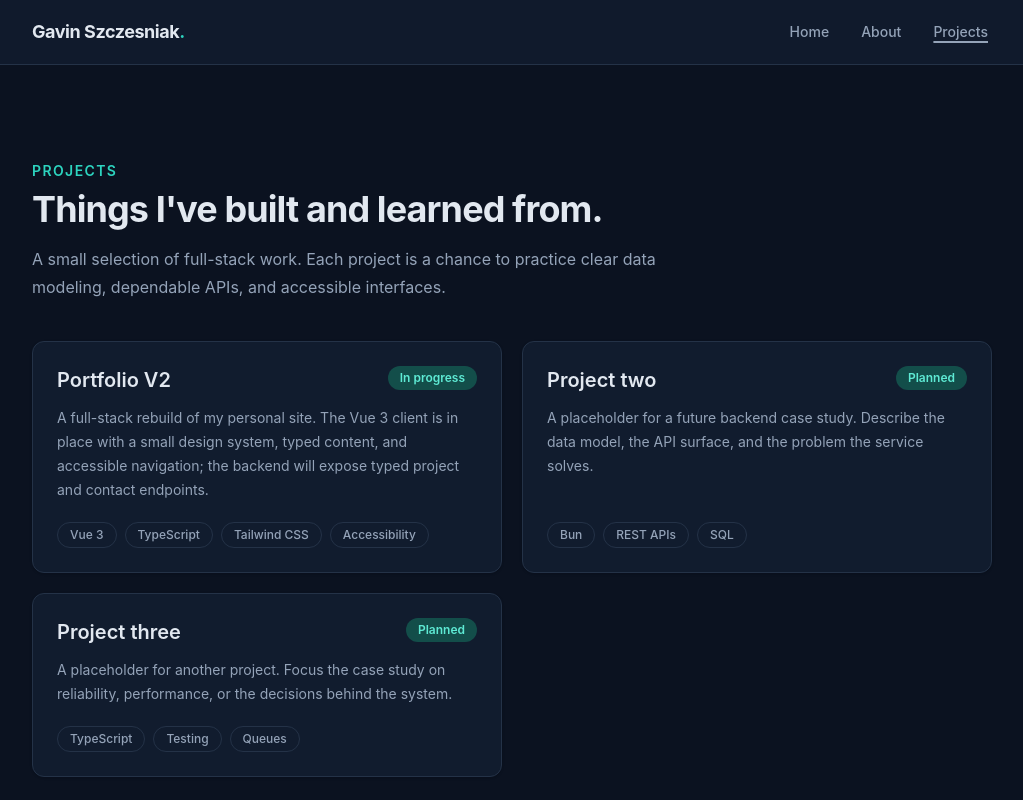
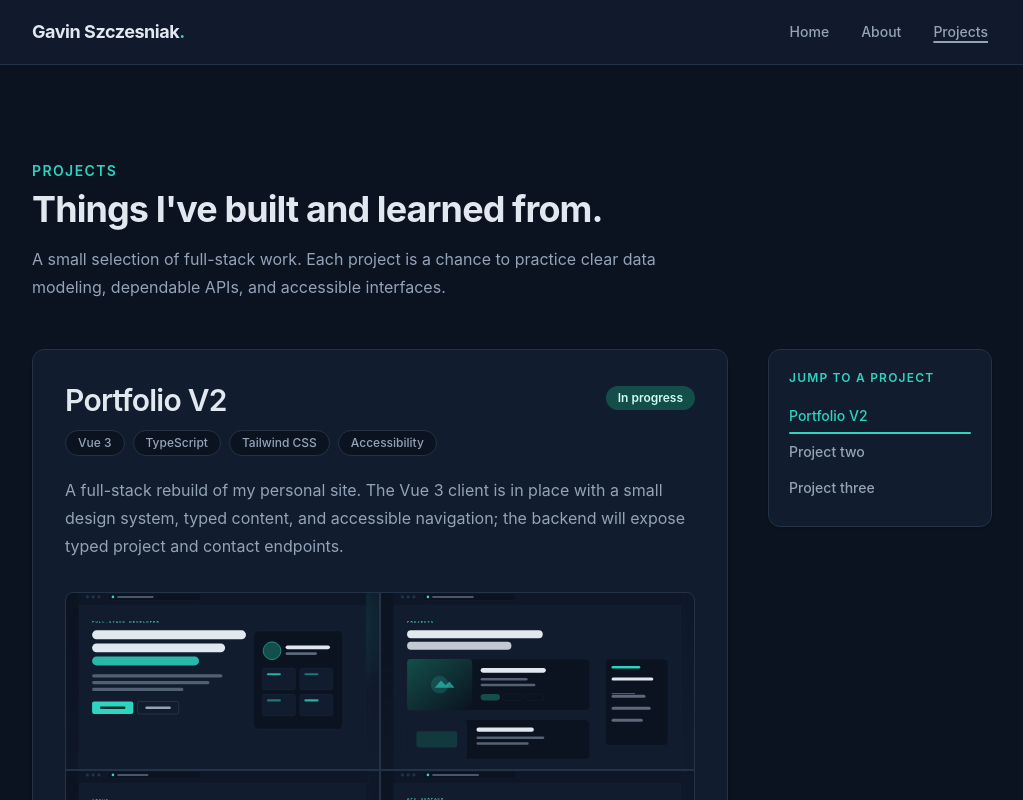
Before and after one commit to Battlertrunks/Portfolio-v2, a Vue app: page /projects in a window 1280 px wide. Shown: the top 800 px of the page, without its empty margins (128-1151 px from the left). Built offline with nearby package versions, Linux system fonts and the light colour scheme.

Commit message:
Build project sections with sidebar navigation

```diff
--- a/src/features/projects/ProjectsView.vue
+++ b/src/features/projects/ProjectsView.vue
@@ -1,8 +1,67 @@
 <script setup lang="ts">
+import { onBeforeUnmount, onMounted, ref } from 'vue'
+
 import BaseCard from '@/components/BaseCard.vue'
 import PageContainer from '@/components/PageContainer.vue'
+import ProjectMediaGrid from '@/components/ProjectMediaGrid.vue'
 import SectionHeading from '@/components/SectionHeading.vue'
 import { projects } from '@/features/projects/projects.data'
+
+const activeProjectId = ref(projects[0]?.id ?? '')
+let scrollFrame: number | null = null
+
+function updateActiveProject() {
+  if (projects.length === 0) {
+    return
+  }
+
+  const activationOffset = 140
+  let nextActiveId = projects[0]?.id ?? ''
+
+  for (const project of projects) {
+    const section = document.getElementById(project.id)
+
+    if (section && section.getBoundingClientRect().top <= activationOffset) {
+      nextActiveId = project.id
+    }
+  }
+
+  const pageHeight = document.documentElement.scrollHeight
+  const viewportBottom = window.scrollY + window.innerHeight
+  const isAtPageBottom = pageHeight > window.innerHeight && viewportBottom >= pageHeight - 8
+
+  if (isAtPageBottom) {
+    nextActiveId = projects[projects.length - 1]?.id ?? nextActiveId
+  }
+
+  activeProjectId.value = nextActiveId
+}
+
+function scheduleActiveProjectUpdate() {
+  if (scrollFrame !== null) {
+    return
+  }
+
+  scrollFrame = window.requestAnimationFrame(() => {
+    scrollFrame = null
+    updateActiveProject()
+  })
+}
+
+onMounted(() => {
+  updateActiveProject()
+  window.addEventListener('scroll', scheduleActiveProjectUpdate, { passive: true })
+  window.addEventListener('resize', scheduleActiveProjectUpdate)
+})
+
+onBeforeUnmount(() => {
+  window.removeEventListener('scroll', scheduleActiveProjectUpdate)
+  window.removeEventListener('resize', scheduleActiveProjectUpdate)
+
+  if (scrollFrame !== null) {
+    window.cancelAnimationFrame(scrollFrame)
+  }
+})
 </script>
 
 <template>
@@ -16,30 +75,89 @@ import { projects } from '@/features/projects/projects.data'
         description="A small selection of full-stack work. Each project is a chance to practice clear data modeling, dependable APIs, and accessible interfaces."
       />
 
-      <ul class="mt-10 grid gap-5 md:grid-cols-2">
-        <BaseCard v-for="project in projects" :key="project.title" as="li" class="flex flex-col">
+      <div class="mt-12 grid gap-8 lg:grid-cols-[minmax(0,1fr)_14rem] lg:items-start lg:gap-10">
+        <aside
+          class="rounded-xl border border-line bg-surface p-5 shadow-sm lg:sticky lg:top-24 lg:col-start-2 lg:row-start-1 lg:self-start"
+          aria-labelledby="project-index-title"
+        >
+          <h2
+            id="project-index-title"
+            class="text-xs font-semibold tracking-widest text-accent uppercase"
+          >
+            Jump to a project
+          </h2>
+          <nav class="mt-3" aria-label="Project sections">
+            <ul class="flex flex-wrap gap-x-5 gap-y-0 lg:mt-1 lg:flex-col lg:gap-0">
+              <li v-for="project in projects" :key="project.id">
+                <a
+                  :href="`#${project.id}`"
+                  class="group relative inline-flex py-1.5 text-sm font-medium transition-colors lg:w-full lg:py-2"
+                  :class="
+                    activeProjectId === project.id ? 'text-accent' : 'text-muted hover:text-ink'
+                  "
+                  :aria-current="activeProjectId === project.id ? 'location' : undefined"
+                  @click="activeProjectId = project.id"
+                >
+                  {{ project.title }}
+                  <span
+                    aria-hidden="true"
+                    class="absolute inset-x-0 bottom-0 h-0.5 origin-left rounded-full bg-accent transition-transform duration-300 ease-out"
+                    :class="
+                      activeProjectId === project.id
+                        ? 'scale-x-100'
+                        : 'scale-x-0 group-hover:scale-x-100'
+                    "
+                  />
+                </a>
+              </li>
+            </ul>
+          </nav>
+        </aside>
+
+        <ol class="space-y-7 lg:col-start-1 lg:row-start-1">
+          <BaseCard
+            v-for="project in projects"
+            :id="project.id"
+            :key="project.id"
+            as="li"
+            padding="lg"
+            class="scroll-mt-24"
+            :aria-labelledby="`${project.id}-title`"
+          >
             <div class="flex items-start justify-between gap-4">
-            <h2 class="text-xl font-semibold text-ink">{{ project.title }}</h2>
+              <h2
+                :id="`${project.id}-title`"
+                class="text-2xl font-semibold tracking-tight text-ink sm:text-3xl"
+              >
+                {{ project.title }}
+              </h2>
               <span
-              class="shrink-0 rounded-full bg-accent-soft px-3 py-1 text-xs font-semibold text-accent-strong"
+                class="mt-1 shrink-0 rounded-full bg-accent-soft px-3 py-1 text-xs font-semibold text-accent-soft-ink"
               >
                 {{ project.status }}
               </span>
             </div>
-          <p class="mt-3 flex-1 text-sm leading-6 text-muted">{{ project.description }}</p>
-          <ul class="mt-5 flex flex-wrap gap-2" aria-label="Technologies used">
+
+            <ul class="mt-3 flex flex-wrap gap-2" aria-label="Skills and technologies">
               <li
                 v-for="tag in project.tags"
                 :key="tag"
-              class="rounded-full border border-line px-3 py-1 text-xs font-medium text-muted"
+                class="rounded-full border border-line bg-canvas px-3 py-1 text-xs font-medium text-muted"
               >
                 {{ tag }}
               </li>
             </ul>
+
+            <p class="mt-5 text-base leading-7 text-muted">{{ project.description }}</p>
+
+            <ProjectMediaGrid
+              v-if="project.media?.length"
+              class="mt-6 sm:mt-8"
+              :media="project.media"
+            />
           </BaseCard>
-      </ul>
-
-      <p class="mt-8 text-sm text-muted">Detailed case studies are on the way.</p>
+        </ol>
+      </div>
     </section>
   </PageContainer>
 </template>
--- a/src/routes/index.ts
+++ b/src/routes/index.ts
@@ -28,7 +28,13 @@ const routes: RouteRecordRaw[] = [
 const router = createRouter({
   history: createWebHistory(import.meta.env.BASE_URL),
   routes,
-  scrollBehavior: () => ({ top: 0 }),
+  scrollBehavior: (to) => {
+    if (to.hash) {
+      return { el: to.hash, top: 96, behavior: 'smooth' }
+    }
+
+    return { top: 0 }
+  },
 })
 
 router.afterEach((to) => {
```
Also changed, not shown: 1 other file (tests, documents, lock files or other folders). Lines whose indentation alone changed are shown as unchanged.
